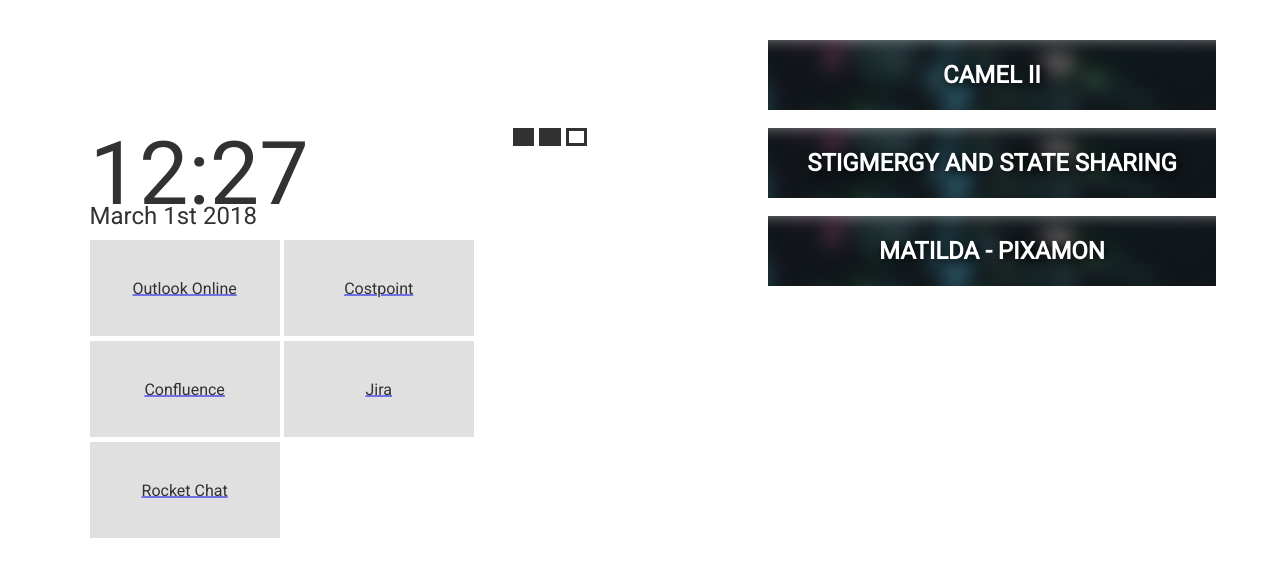
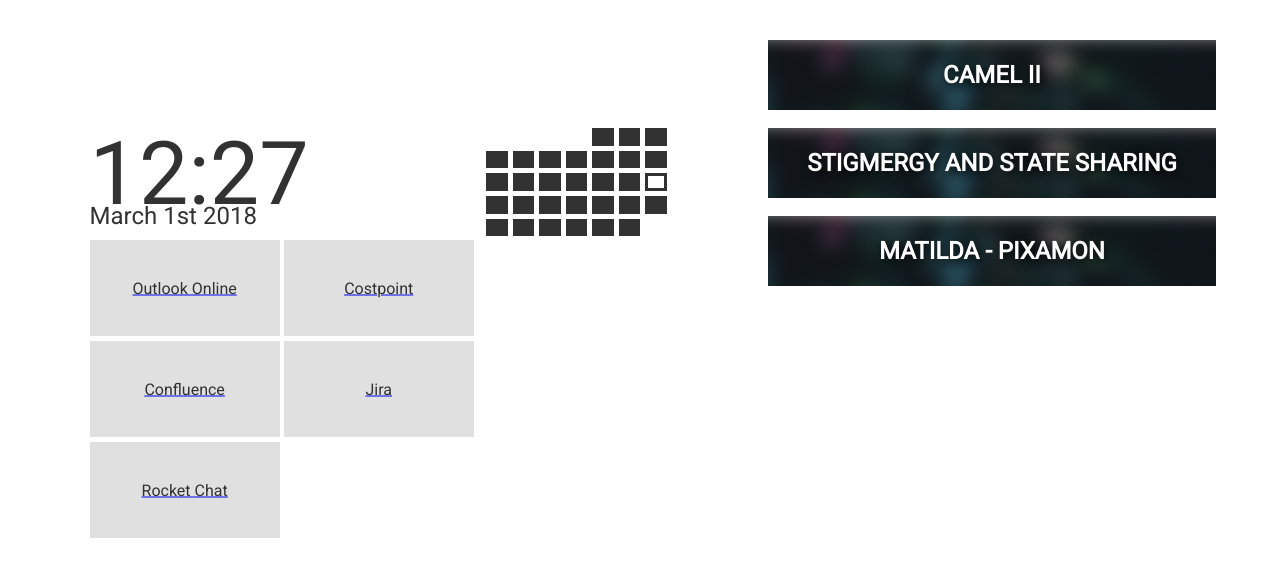
Before and after one commit to PoopLord1/PoopLord1.github.io, a browser extension: page work_startpage/index.html in a window 1280 px wide. Drawn offline with Linux system fonts and the light colour scheme.

Commit message:
Finished populating the Calendar!
TODO - when you mouseover a day, the dynamic date should update

```diff
--- a/work_startpage/index.html
+++ b/work_startpage/index.html
@@ -25,10 +25,6 @@
 		<p id="time">12:27</p>
 		<p id="date">March 1st 2018</p>
 		<div id="calendar">
-			<div class="day ghost"></div>
-			<div class="day"></div>
-			<div class="day"></div>
-			<div class="day today"></div>
 		</div>
 		<div id="links">
 			<a href="https://outlook.office.com/owa/?realm=i-a-i.com&exsvurl=1&ll-cc=1033&modurl=0">
--- a/work_startpage/populate_calendar.js
+++ b/work_startpage/populate_calendar.js
@@ -1,10 +1,32 @@
 function populate_calendar() {
 	// Find the current month
+	var date_obj = new Date();
+	var month_i = date_obj.getMonth().toString();
+	var year_i = date_obj.getFullYear().toString();
+	var day_in_month_i = date_obj.getDate();
+
 	// Find the day of the week the current month starts on
+	var first_date_obj = new Date(year_i + "-" + month_i + "-01");
+	var first_weekday_num = first_date_obj.getDay();
+
 	// Populate with the appropriate number of "ghost" days
+	for (var num_ghost_days=0; num_ghost_days < first_weekday_num; num_ghost_days++) {
+		$("#calendar").append("<div class='day ghost'></div>");
+	}
+
 	// Then find the right number of days in the month
+	var last_date_obj = new Date(year_i, month_i+1, 0);
+	var num_days_in_month = last_date_obj.getDate();
+
 	// Count up to that number, adding a new day each time
-	// Add the "today" class when you find today's date
+	for (var i=1; i <= num_days_in_month; i++) {
+		// Add the "today" class when you find today's date
+		if (i == day_in_month_i) {
+			$("#calendar").append("<div class='day today'></div>");
+		} else {
+			$("#calendar").append("<div class='day'></div>");
+		}
+	}
 }
 
 populate_calendar();
```
